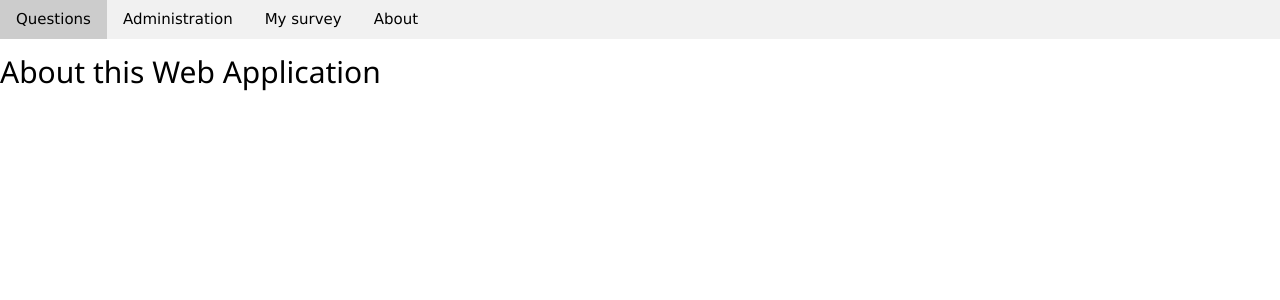
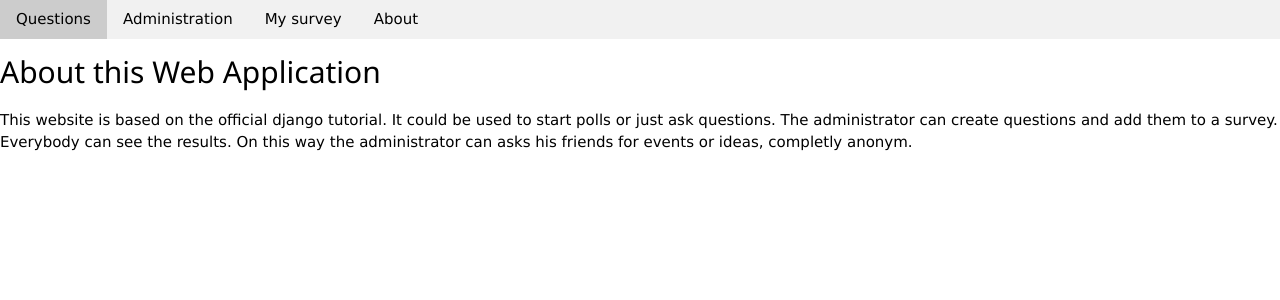
Before and after one commit to sheuschk/internship_mysite, a Django app: page /polls/about/ in a window 1280 px wide. Shown: the top 300 px of the page. Run offline with Django 3.2, Linux system fonts and the light colour scheme.

Commit message:
Write an about text for the website

```diff
--- a/polls/templates/polls/about.html
+++ b/polls/templates/polls/about.html
@@ -4,5 +4,7 @@
 {% block content %}
 
     <h2>About this Web Application</h2>
-    <p></p>
+    <p>This website is based on the official django tutorial. It could be used to start polls or just ask questions.
+        The administrator can create questions and add them to a survey. Everybody can see the results.
+        On this way the administrator can asks his friends for events or ideas, completly anonym.</p>
 {% endblock %}
```
